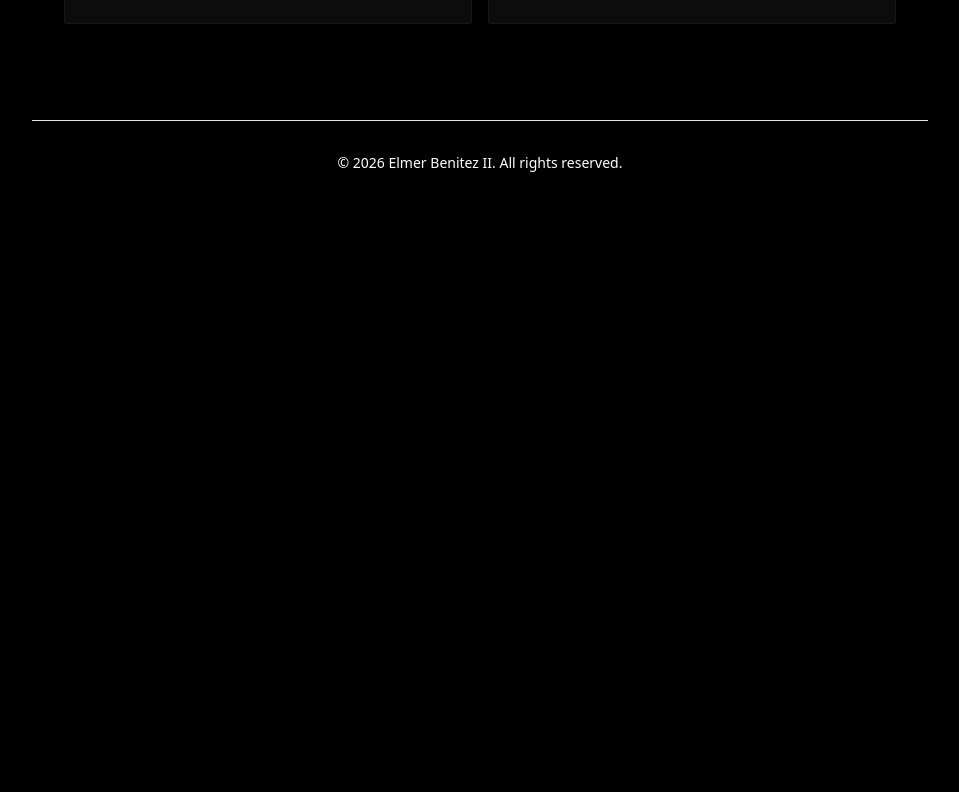
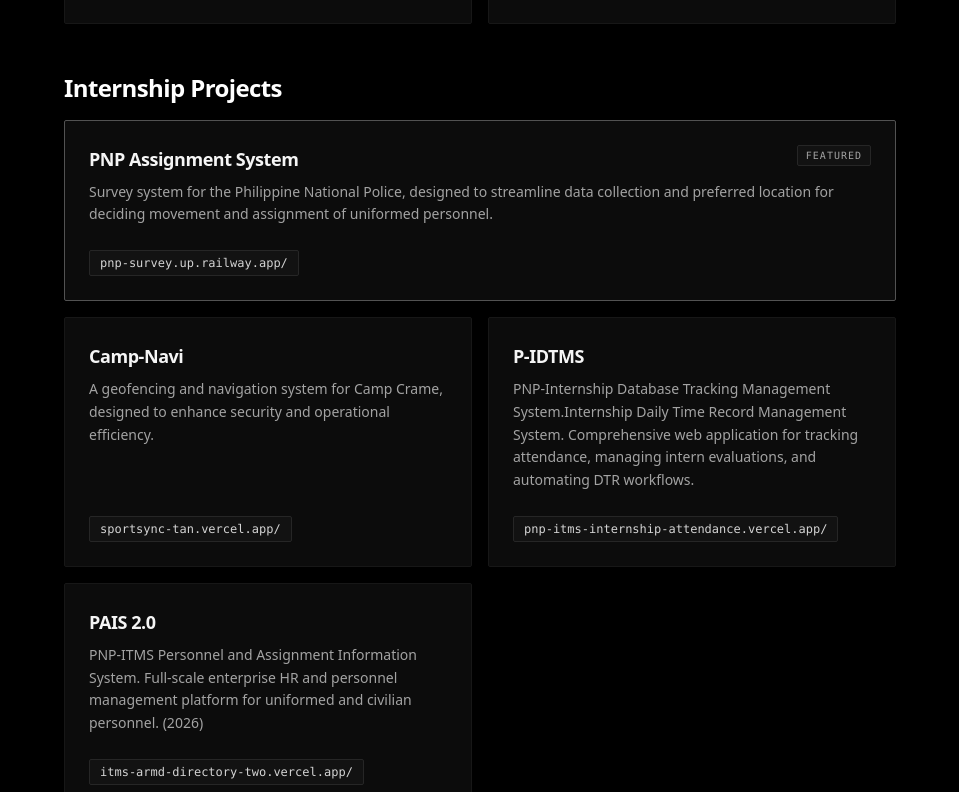
Before and after one commit to redd1514/my-portfolio, a React (Vite) app: page /projects in a window 1280 px wide. Shown: the part 1108-1900 px from the top of the page, without its empty margins (160-1119 px from the left). Before the commit the page ends 1313 px from the top, so only its background shows below. Built offline with nearby package versions, Linux system fonts and the light colour scheme.

Commit message:
update OJT

```diff
--- a/src/components/AllProjectsPage.jsx
+++ b/src/components/AllProjectsPage.jsx
@@ -4,8 +4,8 @@
 const projectsData = [
 {
     title: "PLV CEIT Official Website",
-    description: "The official website at Pamantasan ng Lungsod ng Valenzuela, showcasing academic programs, faculty, and student resources.",
-    linkText: "plvceit.org/",
+    description: "The official website of CEIT in Pamantasan ng Lungsod ng Valenzuela, showcasing academic programs, faculty, and student resources.",
+    linkText: "plvceit.org/ (2025)",
     linkUrl: "https://plvceit.org/",
     featured: true
   },
@@ -47,7 +47,34 @@
   }
 ];
 
+const internData = [
+{
+    title: "PNP Assignment System",
+    description: "Survey system for the Philippine National Police, designed to streamline data collection and preferred location for deciding movement and assignment of uniformed personnel.",
+    linkText: "pnp-survey.up.railway.app/",
+    linkUrl: "https://pnp-survey.up.railway.app/",
+    featured: true
+  },
+  {
+    title: "Camp-Navi",
+    description: "A geofencing and navigation system for Camp Crame, designed to enhance security and operational efficiency.",
+    linkText: "sportsync-tan.vercel.app/",
+    linkUrl: "https://pnp-survey.up.railway.app/"
+  },
+  {
+    title: "P-IDTMS",
+    description: "PNP-Internship Database Tracking Management System.Internship Daily Time Record Management System. Comprehensive web application for tracking attendance, managing intern evaluations, and automating DTR workflows.",
+    linkText: "pnp-itms-internship-attendance.vercel.app/",
+    linkUrl: "https://pnp-itms-internship-attendance.vercel.app/"
+  },
+  {
+    title: "PAIS 2.0",
+    description: "PNP-ITMS Personnel and Assignment Information System. Full-scale enterprise HR and personnel management platform for uniformed and civilian personnel. (2026)",
+    linkText: "itms-armd-directory-two.vercel.app/",
+    linkUrl: "https://itms-armd-directory-two.vercel.app/"
+  }
 
+];
 
 function AllProjectsPage() {
   return (
@@ -102,6 +129,51 @@
           </div>
         ))}
       </div>
+
+      <h2 className="text-2xl font-bold tracking-tight mt-12 mb-4">Internship Projects</h2>
+      <div className="grid grid-cols-1 md:grid-cols-2 gap-4">
+        {internData.map((project, idx) => (
+          <div
+            key={idx}
+            className={`rounded-sm p-6 flex flex-col justify-between transition-colors duration-200
+              bg-neutral-50 text-neutral-900
+              dark:bg-[#0c0c0c] dark:text-white
+              ${project.featured
+                ? 'border border-neutral-400 dark:border-neutral-600 md:col-span-2'
+                : 'border border-neutral-200 hover:border-neutral-400 dark:border-neutral-900 dark:hover:border-neutral-700'
+              }`}
+          >
+            <div>
+              <div className="flex justify-between items-start gap-4 mb-2">
+                <h2 className="text-lg font-semibold tracking-tight text-neutral-900 dark:text-neutral-100">
+                  {project.title}
+                </h2>
+                {project.featured && (
+                  <span className="text-[10px] font-mono tracking-widest text-neutral-500 border border-neutral-300 bg-neutral-100 dark:text-neutral-400 dark:border-neutral-800 dark:bg-[#121212] px-2 py-0.5 uppercase rounded-sm shrink-0">
+                    Featured
+                  </span>
+                )}
+              </div>
+
+              <p className="text-sm text-neutral-600 dark:text-neutral-400 mb-6 leading-relaxed">
+                {project.description}
+              </p>
+            </div>
+
+            <div className="flex">
+              <a
+                href={project.linkUrl}
+                target="_blank"
+                rel="noreferrer"
+                className="inline-block bg-neutral-100 border border-neutral-300 text-neutral-700 hover:border-neutral-500 dark:bg-[#121212] dark:border-neutral-800 dark:text-neutral-300 dark:hover:border-neutral-500 text-xs font-mono px-2.5 py-1 transition-colors rounded-sm"
+              >
+                {project.linkText}
+              </a>
+            </div>
+
+          </div>
+        ))}
+      </div>
     </div>
   );
 }
--- a/src/components/experience.jsx
+++ b/src/components/experience.jsx
@@ -8,6 +8,17 @@
 
                 <div className="relative pl-6 mt-4 group/role">
                     <div className="absolute left-0 top-1.5 w-3 h-3 bg-black dark:bg-white z-10"></div>
+                    <div className="space-y-1">
+                        <h3 className="text-sm font-semibold">Internship</h3>
+                        <div className="flex items-center justify-between">
+                            <span className="text-xs">DICTM-ITMS</span>
+                            <span className="text-[10px] font-mono px-1.5 py-0.5">present</span>
+                        </div>
+                    </div>
+                </div>
+
+                <div className="relative pl-6 mt-4 group/role">
+                    <div className="absolute left-0 top-1.5 w-3 h-3 border-2 border-gray-200 dark:border-gray-800 bg-white dark:bg-[#0b0d0e] transition-colors group-hover/role:border-gray-500 z-10"></div>
                     <div className="space-y-1">
                         <h3 className="text-sm font-semibold">BS Information Technology</h3>
                         <div className="flex items-center justify-between">
--- a/src/components/recentCertification.jsx
+++ b/src/components/recentCertification.jsx
@@ -18,9 +18,9 @@
                 <p className="text-[11px]">AI for Oceans</p>
             </a>
 
-            <a className="block p-2 dark:bg-black bg-gray-100 dark:hover:bg-gray-950 hover:bg-gray-300 transition-colors duration-200" href="https://drive.google.com/file/d/1s1YG399mEEYskXwcjVHEaAwnYjeC5PDD/view">
-                <h3 className="text-xs font-semibold">Git & Github</h3>
-                <p className="text-[11px]">Codedex</p>
+            <a className="block p-2 dark:bg-black bg-gray-100 dark:hover:bg-gray-950 hover:bg-gray-300 transition-colors duration-200" href="https://www.freecodecamp.org/certification/elmerbenitez/front-end-development-libraries">
+                <h3 className="text-xs font-semibold">Front End Development Libraries</h3>
+                <p className="text-[11px]">FreeCodeCamp</p>
             </a>
             <a className="block p-2 dark:bg-black bg-gray-100 dark:hover:bg-gray-950 hover:bg-gray-300 transition-colors duration-200" href="https://drive.google.com/file/d/1s1YG399mEEYskXwcjVHEaAwnYjeC5PDD/view">
                 <h3 className="text-xs font-semibold">Python</h3>
--- a/src/components/recentProject.jsx
+++ b/src/components/recentProject.jsx
@@ -15,23 +15,24 @@
             </div>
 
             <div className="grid grid-cols-1 md:grid-cols-2 gap-2">
-                <div className="bento-card p-3 space-y-1">
-                    <h3 className="text-sm font-semibold group-hover:text-accent">JRC SportSync</h3>
-                    <p className="text-xs ">Integrative mapping solution for sports facility management</p>
-                    <a href="https://sportsync-tan.vercel.app/"><p className="text-xs px-2 py-1 font-mono inline-block mt-1 rounded-md bg-gray-100 dark:bg-black">sportsync-tan.vercel.app/</p></a>
-                </div>
+
                  <div className="bento-card p-3 space-y-1">
                     <h3 className="text-sm font-semibold group-hover:text-accent">PLV CEIT</h3>
                     <p className="text-xs ">Official Website of PLV CEIT Department</p>
                       <a href="https://plvceit.org/"><p className="text-xs px-2 py-1 font-mono inline-block mt-1 rounded-md bg-gray-100 dark:bg-black">plvceit.org/</p></a>
                 </div>
+                <div className="bento-card p-3 space-y-1">
+                    <h3 className="text-sm font-semibold group-hover:text-accent">PNP Assignment System</h3>
+                    <p className="text-xs ">Assignment and location movement system for PNP personnel</p>
+                    <a href="https://pnp-survey.up.railway.app/"><p className="text-xs px-2 py-1 font-mono inline-block mt-1 rounded-md bg-gray-100 dark:bg-black">pnp-survey.up.railway.app/</p></a>
+                </div>
                  <div className="bento-card p-3 space-y-1">
-                    <h3 className="text-sm font-semibold group-hover:text-accent">Valenzuela Surveying System</h3>
-                    <p className="text-xs ">Online Survey System</p>
+                    <h3 className="text-sm font-semibold group-hover:text-accent">Camp-navi</h3>
+                    <p className="text-xs ">Integrative mapping and navigation with geofencing system for Camp Crame</p>
                       <a href="https://valenzuela-survey.vercel.app/"><p className="text-xs px-2 py-1 font-mono inline-block mt-1 rounded-md bg-gray-100 dark:bg-black">valenzuela-survey.vercel.app/</p></a>
                 </div>
                  <div className="bento-card p-3 space-y-1">
-                    <h3 className="text-sm font-semibold group-hover:text-accent">Heavenly Cafe</h3>
+                    <h3 className="text-sm font-semibold group-hover:text-accent">Pais 2.0</h3>
                     <p className="text-xs ">Online Coffee Shop</p>
                       <a href="https://heavenly-cafe.vercel.app/"><p className="text-xs px-2 py-1 font-mono inline-block mt-1 rounded-md bg-gray-100 dark:bg-black">heavenly-cafe.vercel.app</p></a>
                 </div>
```
